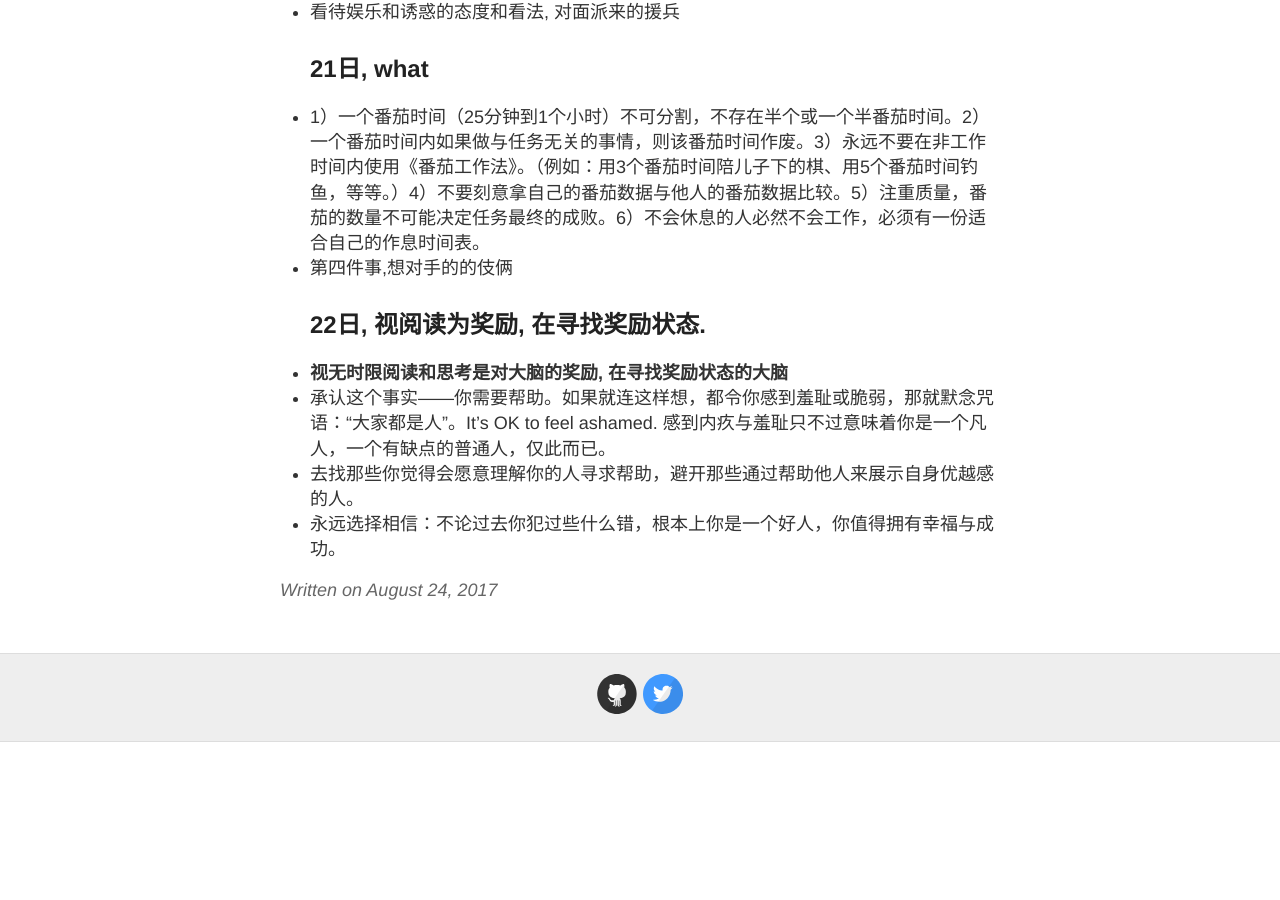
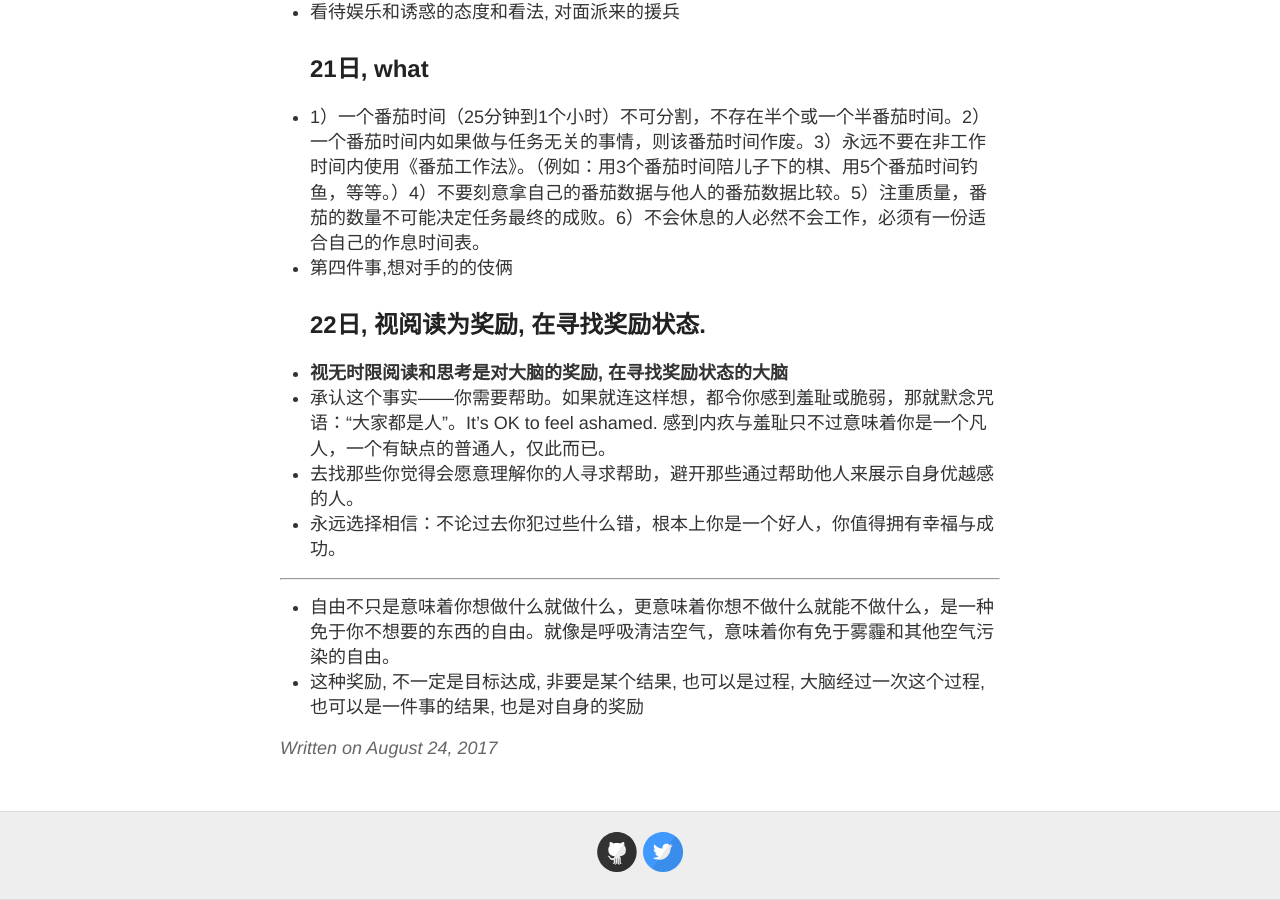
Before and after one commit to evelol/zzx_blog, a Jekyll site: the page built from _posts/2017-08-24-Ok.md, in a window 1280 px wide and 900 px high, scrolled down 3197 px. Built offline with Jekyll 4.4.1, drawn with Linux system fonts in a browser that asks for light colours; our own code applies the rules of GitHub Pages for plain Markdown files; before the commit the page ends 3939 px from its top, so only the background shows below that.

Commit message:
Update 2017-08-24-Ok.md

```diff
--- a/_posts/2017-08-24-Ok.md
+++ b/_posts/2017-08-24-Ok.md
@@ -76,3 +76,7 @@
 - 承认这个事实——你需要帮助。如果就连这样想，都令你感到羞耻或脆弱，那就默念咒语：“大家都是人”。It’s OK to feel ashamed. 感到内疚与羞耻只不过意味着你是一个凡人，一个有缺点的普通人，仅此而已。
 - 去找那些你觉得会愿意理解你的人寻求帮助，避开那些通过帮助他人来展示自身优越感的人。
 - 永远选择相信：不论过去你犯过些什么错，根本上你是一个好人，你值得拥有幸福与成功。
+
+-------
+- 自由不只是意味着你想做什么就做什么，更意味着你想不做什么就能不做什么，是一种免于你不想要的东西的自由。就像是呼吸清洁空气，意味着你有免于雾霾和其他空气污染的自由。
+- 这种奖励, 不一定是目标达成, 非要是某个结果, 也可以是过程, 大脑经过一次这个过程,也可以是一件事的结果, 也是对自身的奖励
```
